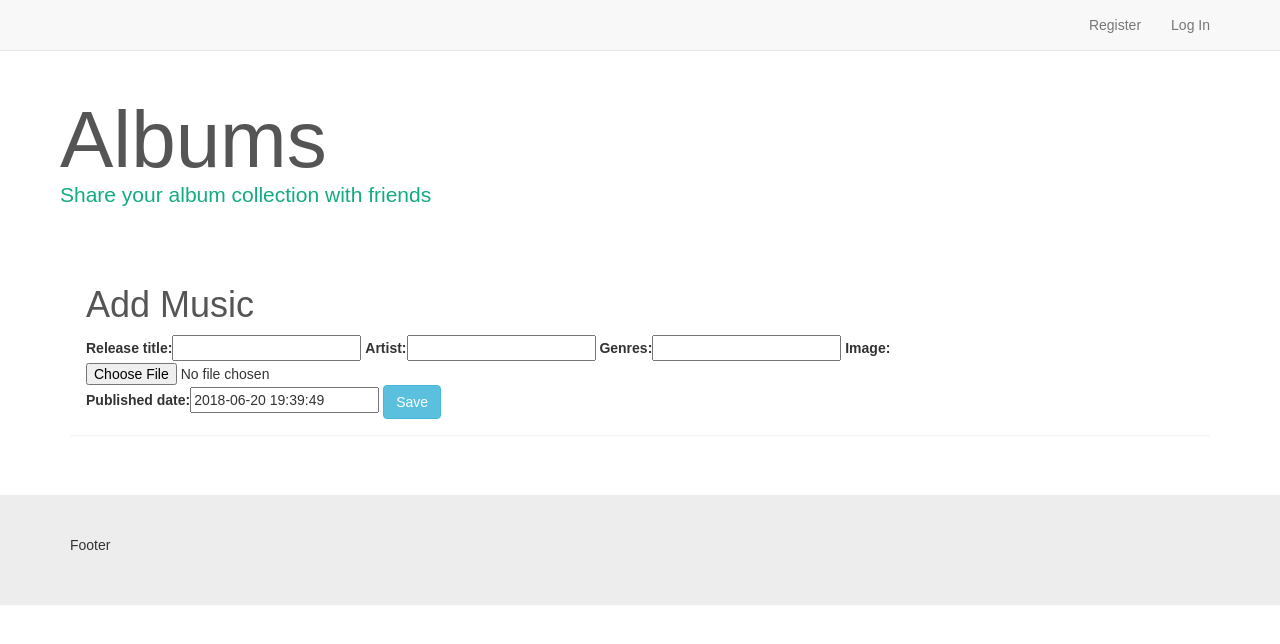
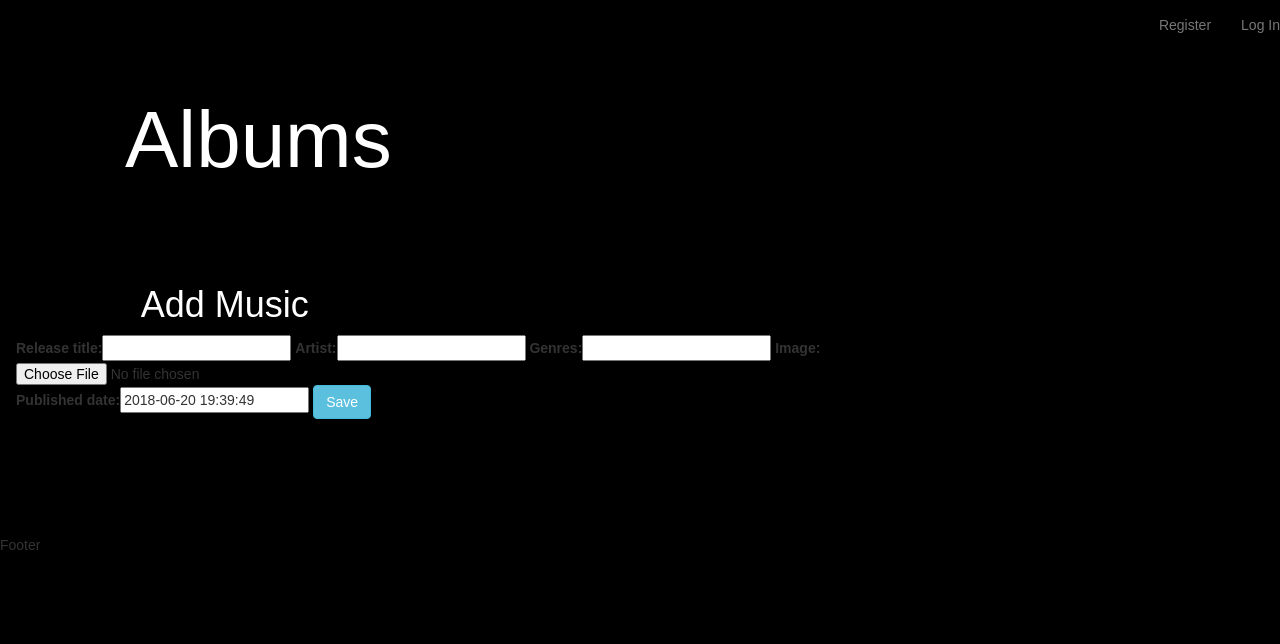
Before and after one commit to johnpooch/albums, a Django app: page /add_music/ in a window 1280 px wide. Shown: the top 644 px of the page. Run offline with Django 3.2, Linux system fonts and the light colour scheme; some libraries are stand-ins or nearby versions.

Commit message:
some front end work done

```diff
--- a/static/css/custom.css
+++ b/static/css/custom.css
@@ -5,18 +5,20 @@
 body {
     font-family: Arial;
     padding-top: 50px;
+    background-color: black;
 }
 
 footer {
     margin-top: 40px;
     padding-top: 40px;
     padding-bottom: 40px;
-    background-color: #ededed;
+    background-color: inherit;
 }
 
 h1, h1 a {
-    color: #555555;
+    color: white;
     text-decoration: none;
+    padding-left: 10%;
 }
 
 #masthead {
@@ -35,6 +37,24 @@ h1, h1 a {
     min-height: 127px;
 }
 
+#album-cover-index {
+    display: block;
+    width: 100%;
+    padding: 0px;
+}
+
+#no-padding {
+    padding: 0px;
+}
+
+.container {
+    margin-left: 0px;
+    margin-right: 0px;
+    padding-left: 0px;
+    padding-right: 0px;
+    width: 100%;
+}
+
 .navbar.affix {
     position: fixed;
     top: 0;
@@ -45,6 +65,12 @@ h1, h1 a {
     padding: 10px 10px;
 }
 
+.navbar {
+    background-image: none;
+    background-color: black;
+    border-bottom: 1px solid black;
+}
+
 
 #logo {
     color: #12AB82;
@@ -52,7 +78,6 @@ h1, h1 a {
 }
 
 .story-img {
-    margin-top: 25%;
     display: block;
 }
 
@@ -72,6 +97,7 @@ a, a:hover {
 .panel {
     border-color: transparent;
     border-radius: 0;
+    background-color: black;
 }
 
 .thumbnail {
@@ -96,8 +122,7 @@ a, a:hover {
 }
 
 .img-square{
-    width:100px;
-    height: 100px;
+    width:100%;
 }
 
 .img-blogpost{
--- a/templates/base.html
+++ b/templates/base.html
@@ -42,9 +42,7 @@
     <div id="masthead">
         <div class="container">
             <div class="row">
-                <h1> Albums
-                    <p id="logo" class="lead">Share your album collection with friends</p>
-                </h1>
+                <h1>Albums</h1>
             </div>
         </div>
     </div>
```
Also changed, not shown: home/templates/home/album_details.html (added, +31 -0 lines), home/templates/home/index.html (+8 -17 lines), db.sqlite3, media/images/paranoid.jpg (added), media/images/realgone.jpg (added).
